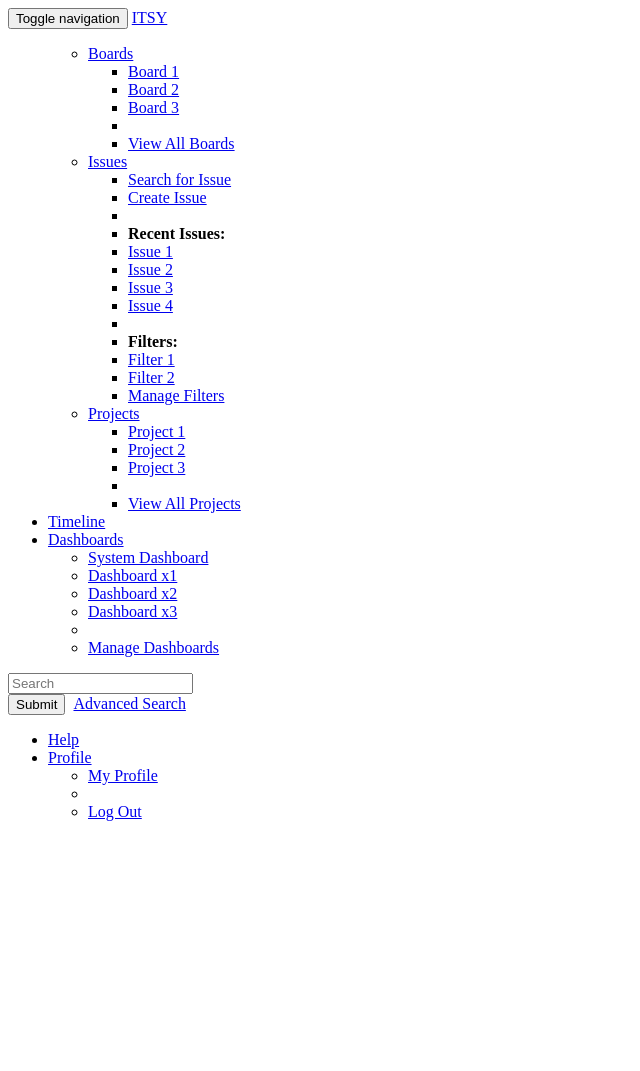
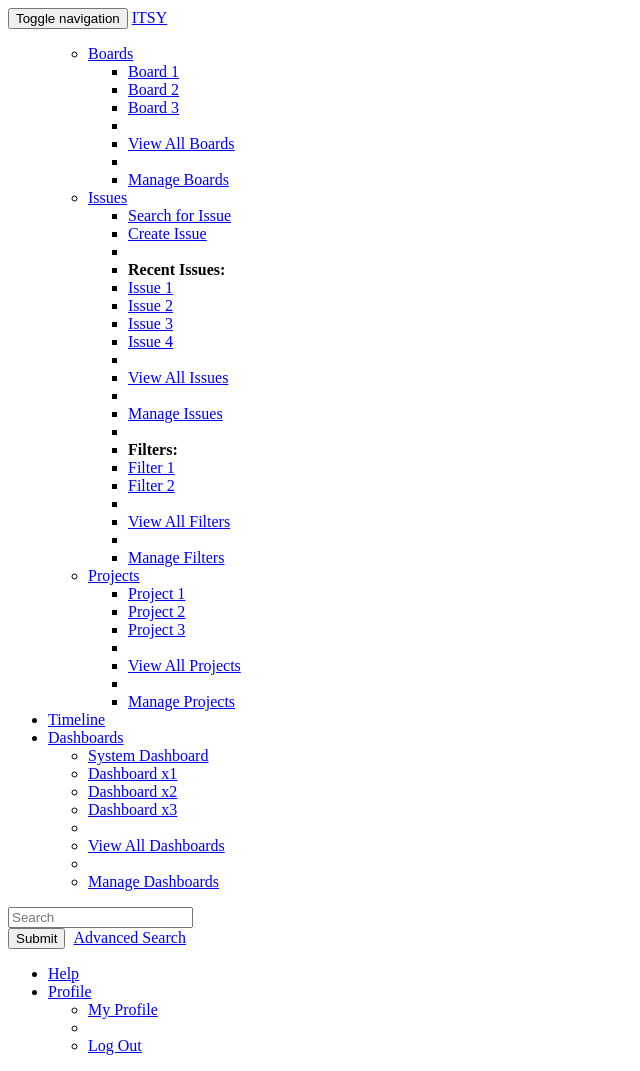
Before and after one commit to blueshark0811/Issue-Tracking, a Django app: template templates/common/topnavigation.html in a window 1280 px wide. Shown: the whole page, without its empty margins (0-640 px from the left). Before the commit the page ends 821 px from the top, so only its background shows below. Run offline with Django 3.2, Linux system fonts and the light colour scheme; the template is opened without the code that fills it, so the values that code supplies are empty.

Commit message:
Navigation, Dashboard Templates, Account Model Update

```diff
--- a/templates/common/topnavigation.html
+++ b/templates/common/topnavigation.html
@@ -23,6 +23,8 @@
             <li><a href="#">Board 3</a></li>
             <li class="divider"></li>
             <li><a href="#">View All Boards</a></li>
+            <li class="divider"></li>
+            <li><a href="#">Manage Boards</a></li>
           </ul>
         </li>
       </ul>
@@ -39,9 +41,16 @@
             <li><a href="#">Issue 3 </a></li>
             <li><a href="#">Issue 4 </a></li>
             <li class="divider"></li>
+            <li><a href="#">View All Issues</a></li>
+            <li class="divider"></li>
+            <li><a href="#">Manage Issues</a></li>
+            <li class="divider"></li>
             <li><b>Filters:</b></li>
             <li><a href="#">Filter 1</a></li>
             <li><a href="#">Filter 2</a></li>
+            <li class="divider"></li>
+            <li><a href="#">View All Filters</a></li>
+            <li class="divider"></li>
             <li><a href="#">Manage Filters</a></li>
           </ul>
         </li>
@@ -53,8 +62,10 @@
             <li><a href="#">Project 1</a></li>
             <li><a href="#">Project 2</a></li>
             <li><a href="#">Project 3</a></li>
-            <li class="divider"></li>
-            <li><a href="#">View All Projects</a></li>
+              <li class="divider"></li>
+              <li><a href="#">View All Projects</a></li>
+              <li class="divider"></li>
+            <li><a href="#">Manage Projects</a></li>
           </ul>
         </li>
       </ul>
@@ -66,7 +77,9 @@
             <li><a href="#">Dashboard x1</a></li>
             <li><a href="#">Dashboard x2</a></li>
             <li><a href="#">Dashboard x3</a></li>
-            <li class="divider"></li>
+              <li class="divider"></li>
+              <li><a href="#">View All Dashboards</a></li>
+              <li class="divider"></li>
             <li><a href="#">Manage Dashboards</a></li>
           </ul>
         </li>
```
Also changed, not shown: account/models.py (+6 -1 lines).
